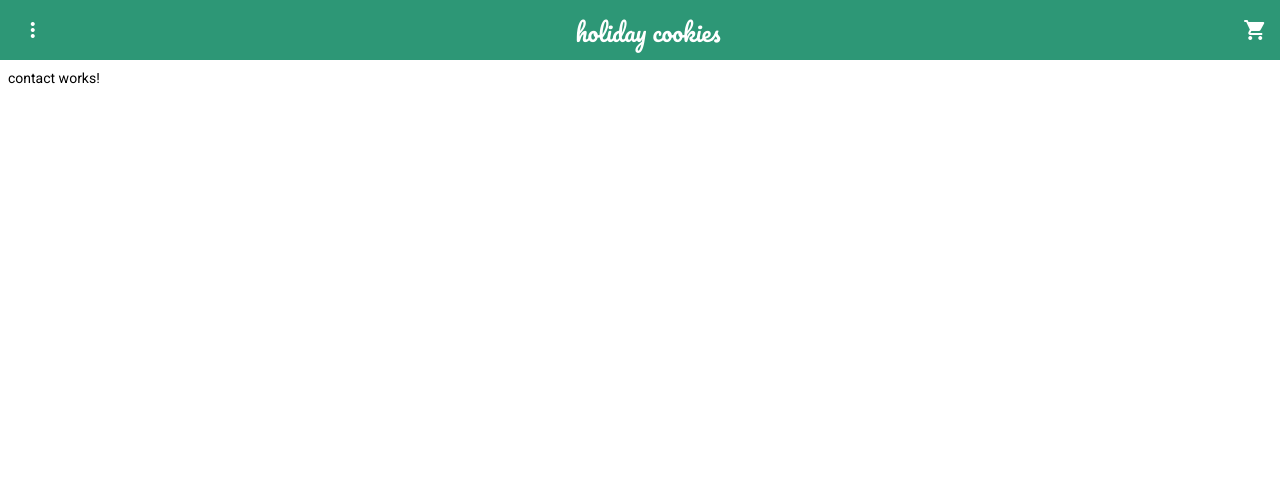
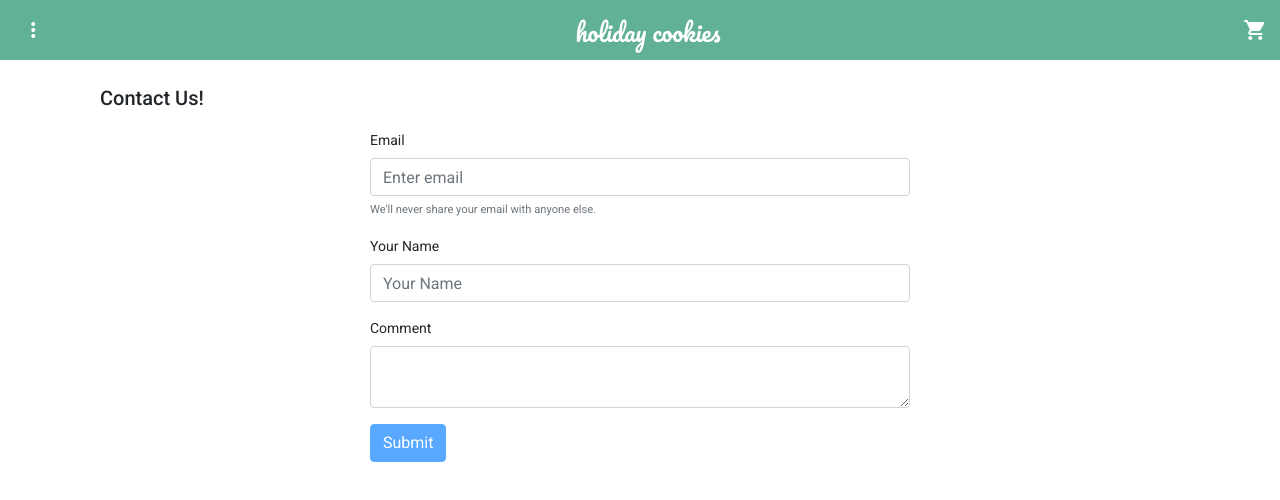
Before and after one commit to lindsay902/Cookie-Business-App, an Angular app: page /contact in a window 1280 px wide. Shown: the top 500 px of the page. Built offline with nearby package versions, Linux system fonts and the light colour scheme.

Commit message:
added contact form

```diff
--- a/src/app/app.module.ts
+++ b/src/app/app.module.ts
@@ -12,6 +12,7 @@ import { NavigationBarComponent } from './navigation-bar/navigation-bar.componen
 import { BrowserAnimationsModule } from '@angular/platform-browser/animations';
 import { HttpClientModule } from '@angular/common/http';
 import { ContactComponent } from './contact/contact.component';
+import { ReactiveFormsModule } from '@angular/forms';
 
 @NgModule({
   declarations: [
@@ -27,6 +28,7 @@ import { ContactComponent } from './contact/contact.component';
     MaterialModule,
     HttpClientModule,
     BrowserAnimationsModule,
+    ReactiveFormsModule,
     RouterModule.forRoot([
       {path: 'products', component: ProductsComponent},
       {path: 'home', component: AppComponent},
--- a/src/app/contact/contact.component.html
+++ b/src/app/contact/contact.component.html
@@ -1 +1,25 @@
-<p>contact works!</p>
+<link rel="stylesheet" href="https://stackpath.bootstrapcdn.com/bootstrap/4.5.2/css/bootstrap.min.css" integrity="sha384-JcKb8q3iqJ61gNV9KGb8thSsNjpSL0n8PARn9HuZOnIxN0hoP+VmmDGMN5t9UJ0Z" crossorigin="anonymous">
+
+<div class="container">
+    <h2 class="container">Contact Us!</h2>
+    <div class="row">
+    <div class="col-md-6 offset-md-3">
+    <form [formGroup]="FormData" (ngSubmit)="onSubmit(FormData.value)"><div class="form-group">
+    <label for="Email">Email</label>
+    <input type="email" class="form-control" name="Email" aria-describedby="emailHelp" placeholder="Enter email"formControlName="Email">
+    <small id="emailHelp" class="form-text text-muted">We'll never share your email with anyone else.</small>
+    </div>
+    <div class="form-group">
+    <label for="name">Your Name</label>
+    <input type="text" class="form-control" name="name" placeholder="Your Name" formControlName="Fullname">
+    </div>
+    <div class="form-group">
+    <label for="comment">Comment</label>
+    <textarea class="form-control" formControlName="Comment" name="Comment">
+    </textarea>
+    </div>
+    <button type="submit" class="btn btn-primary" [disabled]="!FormData.valid">Submit</button>
+    </form>
+    </div>
+    </div>
+    </div>
--- a/src/app/contact/contact.component.ts
+++ b/src/app/contact/contact.component.ts
@@ -1,4 +1,6 @@
 import { Component, OnInit } from '@angular/core';
+import { FormBuilder, FormControl, FormGroup, Validators} from '@angular/forms';
+
 
 @Component({
   selector: 'app-contact',
@@ -7,9 +9,16 @@ import { Component, OnInit } from '@angular/core';
 })
 export class ContactComponent implements OnInit {
 
-  constructor() { }
+  FormData: FormGroup;
 
-  ngOnInit(): void {
+  constructor(private builder: FormBuilder) { }
+
+  ngOnInit() {
+    this.FormData = this.builder.group({
+      Fullname: new FormControl('', [Validators.required]),
+      Email: new FormControl('', [Validators.compose([Validators.required, Validators.email])]),
+      Comment: new FormControl('', [Validators.required])
+      })
   }
 
 }
--- a/src/app/navigation-bar/navigation-bar.component.html
+++ b/src/app/navigation-bar/navigation-bar.component.html
@@ -9,8 +9,9 @@
   <span class="menu">
   <mat-menu #appMenu="matMenu">
     <ng-template matMenuContent>
-      <button mat-menu-item><a routerLink="../products">Products</a></button>
-      <button mat-menu-item><a routerLink="../contact">Contact</a></button>
+      <button mat-menu-item><a class="menu-item" routerLink="../products">Products</a></button>
+      <button mat-menu-item><a class="menu-item" routerLink="../contact">Contact</a></button>
+      <button mat-menu-item><a class="menu-item" routerLink="../cart">Cart</a></button>
     </ng-template>
   </mat-menu>
 
--- a/src/app/products/products.component.html
+++ b/src/app/products/products.component.html
@@ -1,3 +1,4 @@
+
     <h2>Cookie Types</h2>
     <div class="content" *ngFor="let product of products">
 
--- a/src/index.html
+++ b/src/index.html
@@ -1,4 +1,5 @@
 <link href="https://fonts.googleapis.com/icon?family=Material+Icons" rel="stylesheet">
+
 
 <!doctype html>
 <html lang="en">
--- a/src/styles.scss
+++ b/src/styles.scss
@@ -1,4 +1,8 @@
 @import url('https://fonts.googleapis.com/css2?family=Pacifico&display=swap');
+
+*, ::after, ::before {
+  box-sizing: border-box;
+}
 
 .toolbar {
     position: absolute;
@@ -9,6 +13,7 @@
     display: flex;
     align-items: center;
     background-color: #2d9776;
+    opacity: 0.75;
     color: white;
     font-weight: 600;
     display: flex;
@@ -27,6 +32,11 @@
 
   .menu {
     padding: 1%;
+  }
+
+  .menu-item {
+    color: #2d9776;
+    font-family: 'Lucida Sans', sans-serif;
   }
 
   :host {
@@ -94,6 +104,56 @@
     justify-content: flex-start;
     margin-top: 16px;
   }
+
+  .form-control {
+    display: block;
+    width: 100%;
+    height: calc(1.5em + .75rem + 2px);
+    padding: .375rem .75rem;
+    font-size: 1rem;
+    font-weight: 400;
+    line-height: 1.5;
+    color: #495057;
+    background-color: #fff;
+    background-clip: padding-box;
+    border: 1px solid #ced4da;
+    border-radius: .25rem;
+    transition: border-color .15s ease-in-out,box-shadow .15s ease-in-out;
+}
+
+textarea.form-control {
+  height: auto;
+}
+
+.btn-primary {
+  color: #fff;
+  background-color: #2d9776;
+  border-color: #2d9776;
+}
+
+.btn {
+  display: inline-block;
+  font-weight: 400;
+  color: #212529;
+  text-align: center;
+  vertical-align: middle;
+  -webkit-user-select: none;
+  -moz-user-select: none;
+  -ms-user-select: none;
+  user-select: none;
+  background-color: transparent;
+  border: 1px solid transparent;
+  padding: .375rem .75rem;
+  font-size: 1rem;
+  line-height: 1.5;
+  border-radius: .25rem;
+  transition: color .15s ease-in-out,background-color .15s ease-in-out,border-color .15s ease-in-out,box-shadow .15s ease-in-out;
+}
+
+label {
+  display: inline-block;
+  margin-bottom: .5rem;
+}
 
   .card {
     border-radius: 4px;
```
Lines whose indentation alone changed are shown as unchanged.
